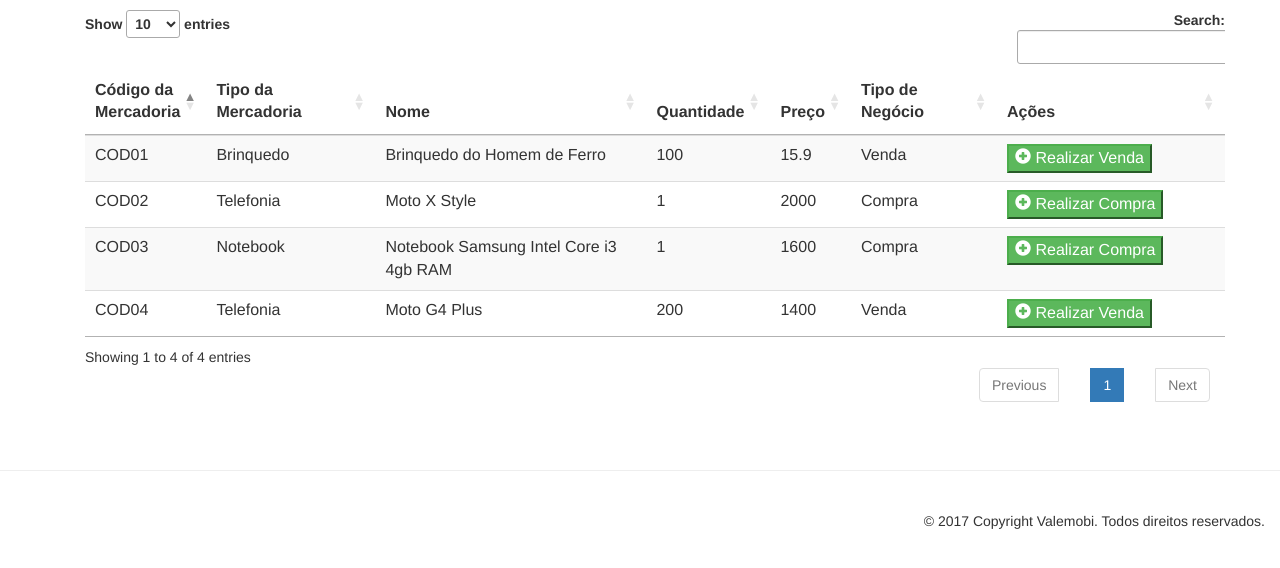
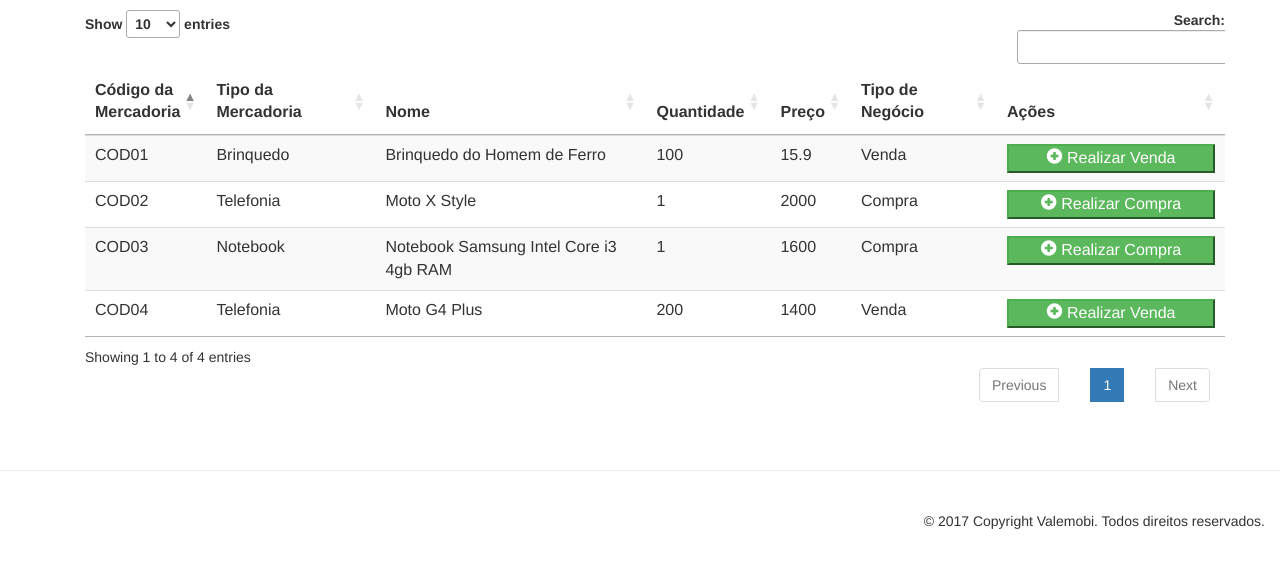
Before and after one commit to davibc19/Valemobi_Internship_Project, a PHP site: page /index.php in a window 1280 px wide. Shown: the part 132-700 px from the top of the page. Run offline with PHP 8.4, Linux system fonts and the light colour scheme; data comes from the database, SQL or seed files in the repository; some libraries are stand-ins or nearby versions.

Commit message:
Atualização
Nova largura do botão na página Index.php

```diff
--- a/pages/index/index.php
+++ b/pages/index/index.php
@@ -37,7 +37,7 @@ include '../template/header.php';
                             <td><?php echo $dadosMercadorias['tipo_negocio'] ?></td>
                             <td width="20%">
                                 <a href="../operacoes/insert_operation.php?id=<?php echo $codigoMercadoria ?>">
-                                    <button class="btn-success">
+                                    <button class="btn-success" style="width: 100%">
                                         <span class="glyphicon glyphicon-plus-sign"></span> Realizar <?php echo $dadosMercadorias['tipo_negocio'] ?>
                                     </button>
                                 </a>
```
